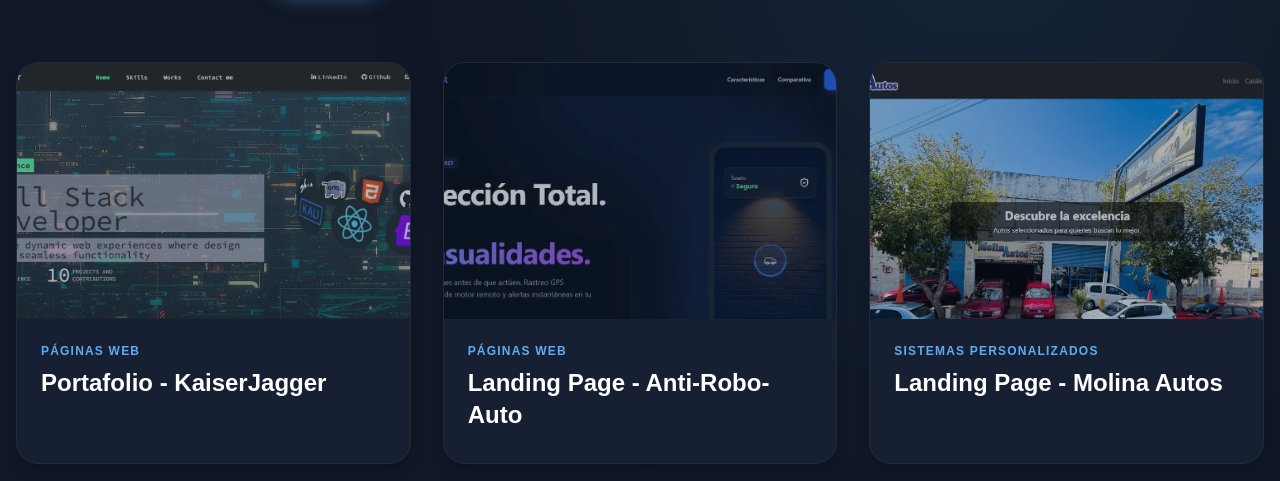
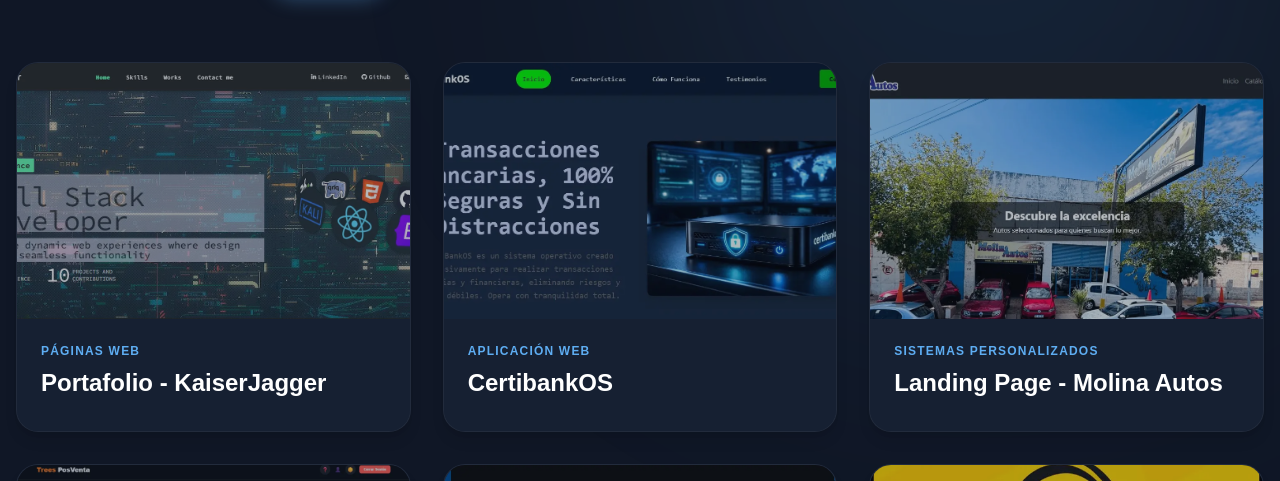
Before and after one commit to Trees25/WebTrees, a React (Vite) app: page /proyectos in a window 1280 px wide. Shown: the part 449-930 px from the top of the page. Built offline with nearby package versions, Linux system fonts and the light colour scheme; no server answers.

Commit message:
update portfolio

```diff
--- a/src/components/ProjectsPreview.jsx
+++ b/src/components/ProjectsPreview.jsx
@@ -1,28 +1,10 @@
 import { motion } from "framer-motion";
 import { Link } from "react-router-dom";
 import { ExternalLink, ArrowRight } from "lucide-react";
+import { allProjects } from "../data/projects.js";
 
-import anti_robo_autoLogo from "../assets/anti-robo-auto.webp";
-import certibankosLogo from "../assets/certibankos.webp";
-import molinautosLogo from "../assets/molinaautos1.webp";
-
-const projects = [
-  {
-    id: 1,
-    title: "Anti-Robo-Auto",
-    imgSrc: anti_robo_autoLogo,
-  },
-  {
-    id: 2,
-    title: "CertibankOS",
-    imgSrc: certibankosLogo,
-  },
-  {
-    id: 3,
-    title: "Molina Autos",
-    imgSrc: molinautosLogo,
-  },
-];
+// Filtramos CertibankOS (id: 2) y Molina Autos (id: 3) para la previsualización
+const projects = allProjects.filter((p) => p.id === 2 || p.id === 3);
 
 const containerVariants = {
   hidden: { opacity: 0 },
--- /dev/null
+++ b/src/data/projects.js
@@ -0,0 +1,94 @@
+import molinautos1 from "../assets/molinaautos1.webp";
+import kaiserjagger1 from "../assets/kaiserjagger.webp";
+import pos_ventaLogo from "../assets/posventa1.webp";
+import sistNN from "../assets/sist_nn_lubri.webp";
+import sist_cortineria from "../assets/sist_cortineria.webp";
+import sist_allpack from "../assets/sist_allpack.webp";
+import turnos_web from "../assets/turnos_web.webp";
+import Autora from "../assets/autora.webp";
+import certibankosLogo from "../assets/certibankos.webp";
+
+export const allProjects = [
+  {
+    id: 1,
+    title: "Portafolio - KaiserJagger",
+    category: "Páginas Web",
+    imgSrc: kaiserjagger1,
+    link: "https://kaiserjagger.com",
+    status: "Finalizado",
+    featured: false,
+  },
+  {
+    id: 2,
+    title: "CertibankOS",
+    category: "Aplicación Web",
+    imgSrc: certibankosLogo,
+    link: "https://certibankos.com",
+    status: "Finalizado",
+    featured: false,
+  },
+  {
+    id: 3,
+    title: "Landing Page - Molina Autos",
+    category: "Sistemas Personalizados",
+    imgSrc: molinautos1,
+    link: "https://molinaautos.com",
+    status: "Finalizado",
+    featured: true,
+  },
+  {
+    id: 4,
+    title: "Pos Venta",
+    category: "Aplicación Web",
+    imgSrc: pos_ventaLogo,
+    link: "#",
+    status: "En Desarrollo",
+    featured: false,
+  },
+  {
+    id: 5,
+    title: "Sistema de Gestion de Stock - NN Lubricentro",
+    category: "Sistemas Personalizados",
+    imgSrc: sistNN,
+    link: "#",
+    status: "En Desarrollo",
+    featured: false,
+  },
+  {
+    id: 6,
+    title: "Generador de Presupuestos - Cortineria San Juan",
+    category: "Sistemas Personalizados",
+    imgSrc: sist_cortineria,
+    link: "#",
+    status: "Finalizado",
+    featured: false,
+  },
+  {
+    id: 7,
+    title: "Sistema POS/ERP con Facturación (ARCA) - Allpack",
+    category: "Aplicación Web",
+    imgSrc: sist_allpack,
+    link: "#",
+    status: "Finalizado",
+    featured: false,
+  },
+  {
+    id: 8,
+    title: "Sistema de Turnos Laborales",
+    category: "Aplicación Web",
+    imgSrc: turnos_web,
+    link: "https://sis-turnos.vercel.app",
+    status: "Finalizado",
+    featured: false,
+  },
+  {
+    id: 9,
+    title: "Autora - Sistema de Gestion para Agencias",
+    category: "Aplicación Web",
+    imgSrc: Autora,
+    link: "https://autora-sable.vercel.app/",
+    status: "Finalizado",
+    featured: false,
+  },
+
+];
--- a/src/pages/Projects.jsx
+++ b/src/pages/Projects.jsx
@@ -1,29 +1,7 @@
 import React, { useState, useEffect } from "react";
 import { motion, AnimatePresence } from "framer-motion";
 import { ExternalLink, Layers, Smartphone, Monitor } from "lucide-react";
-
-import molinautos1 from "../assets/molinaautos1.webp";
-import anti_robo_auto from "../assets/anti-robo-auto.webp";
-import kaiserjagger1 from "../assets/kaiserjagger.webp";
-import pos_ventaLogo from "../assets/posventa1.webp";
-import sistNN from "../assets/sist_nn_lubri.webp";
-import sist_cortineria from "../assets/sist_cortineria.webp";
-import sist_allpack from "../assets/sist_allpack.webp";
-import turnos_web from "../assets/turnos_web.webp";
-import Autora from "../assets/autora.webp";
-
-// Datos combinados simulados
-const allProjects = [
-  { id: 1, title: "Portafolio - KaiserJagger", category: "Páginas Web", imgSrc: kaiserjagger1, link: "https://kaiserjagger.com", status: "Finalizado" },
-  { id: 2, title: "Landing Page - Anti-Robo-Auto", category: "Páginas Web", imgSrc: anti_robo_auto, link: "#", status: "Finalizado" },
-  { id: 3, title: "Landing Page - Molina Autos", category: "Sistemas Personalizados", imgSrc: molinautos1, link: "https://molinaautos.com", status: "Finalizado" },
-  { id: 4, title: "Pos Venta", category: "Aplicación Web", imgSrc: pos_ventaLogo, link: "#", status: "En Desarrollo" },
-  { id: 5, title: "Sistema de Gestion de Stock - NN Lubricentro", category: "Sistemas Personalizados", imgSrc: sistNN, link: "#", status: "En Desarrollo" },
-  { id: 6, title: "Generador de Presupuestos - Cortineria San Juan", category: "Sistemas Personalizados", imgSrc: sist_cortineria, link: "#", status: "Finalizado" },
-  { id: 7, title: "Sistema POS/ERP con Facturación (ARCA) - Allpack", category: "Aplicación Web", imgSrc: sist_allpack, link: "#", status: "Finalizado" },
-  { id: 8, title: "Sistema de Turnos Laborales", category: "Aplicación Web", imgSrc: turnos_web, link: "#", status: "Finalizado" },
-  { id: 9, title: "Autora - Sistema de Gestion para Agencias", category: "Aplicación Web", imgSrc: Autora, link: "https://autora-sable.vercel.app/", status: "Finalizado" },
-];
+import { allProjects } from "../data/projects.js";
 
 const categories = ["Todos", "Páginas Web", "Aplicación Web", "Sistemas Personalizados"];
 
```
Also changed, not shown: src/assets/anti-robo-auto.webp (deleted), src/assets/posventa1.webp, 3 other files (tests, documents, lock files or other folders).
